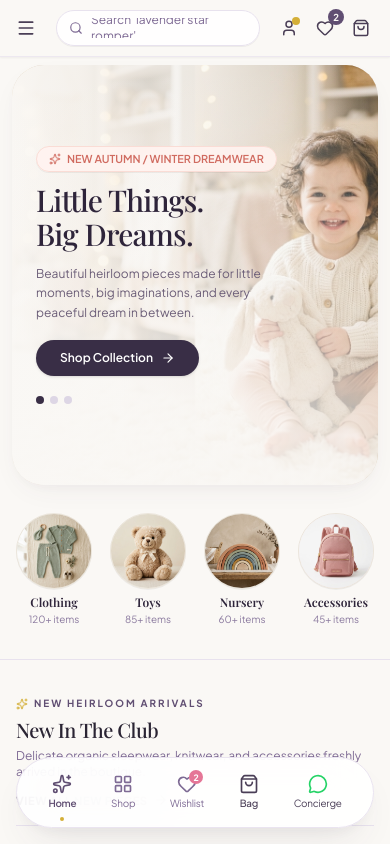
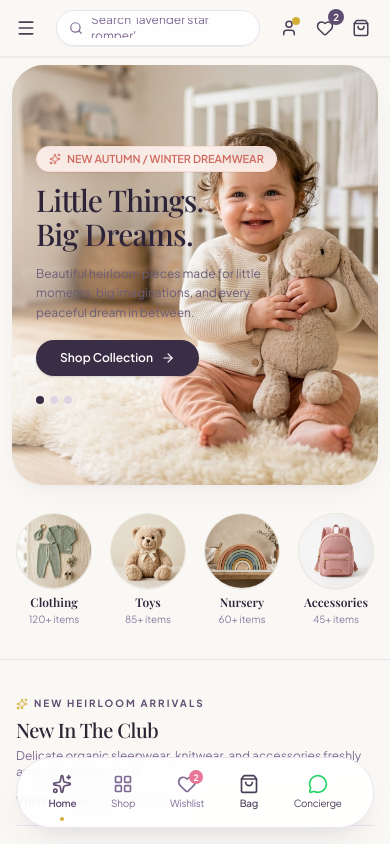
Before and after one commit to NIKITNEUPANE/little-dreamers-club, a Next.js app: page / in a window 390 px wide. Shown: the top 844 px of the page. Built offline with nearby package versions, Linux system fonts and the light colour scheme; no server answers; the database is empty; a web font is replaced by a local one.

Commit message:
fix: replace hero with seamless continuous photo and lighten mobile gradient

```diff
--- a/components/home/HeroSection.tsx
+++ b/components/home/HeroSection.tsx
@@ -70,11 +70,10 @@ export const HeroSection: React.FC<HeroSectionProps> = ({ content }) => {
               fill
               priority
               sizes="100vw"
-              className="object-cover object-[center_20%] sm:object-[center_25%]"
+              className="object-cover object-[75%_center] sm:object-center"
             />
-            {/* Soft Warm Scrim on Left for Text Readability */}
-            <div className="absolute inset-0 bg-gradient-to-r from-[#FAF8F5]/95 via-[#FAF8F5]/70 to-transparent sm:w-[60%]" />
-            <div className="absolute inset-0 bg-gradient-to-t from-[#FAF8F5]/90 via-[#FAF8F5]/30 to-transparent sm:hidden" />
+            {/* Very subtle soft blend on left edge */}
+            <div className="absolute inset-y-0 left-0 w-3/4 sm:w-1/2 bg-gradient-to-r from-white/40 via-white/10 to-transparent pointer-events-none" />
           </div>
 
           {/* Left Content Column */}
```
Also changed, not shown: public/images/hero-lifestyle.jpg.
